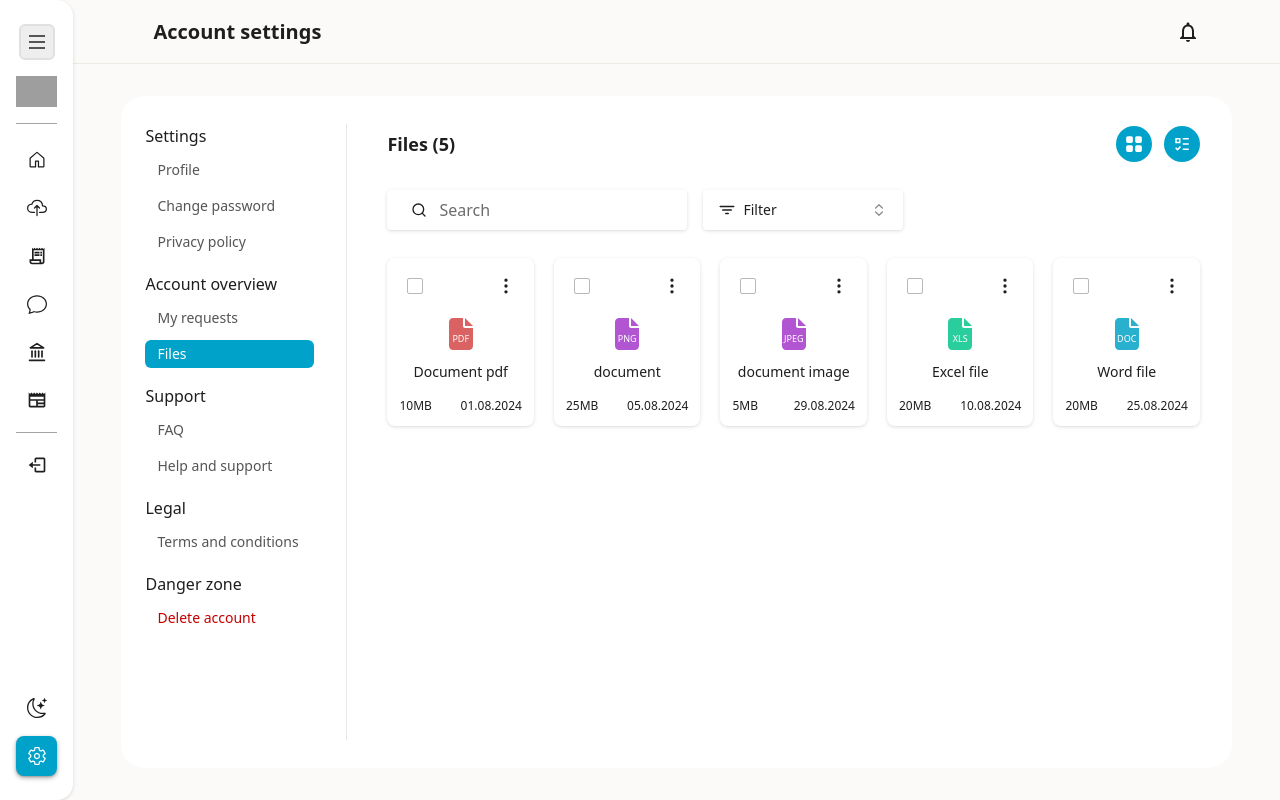
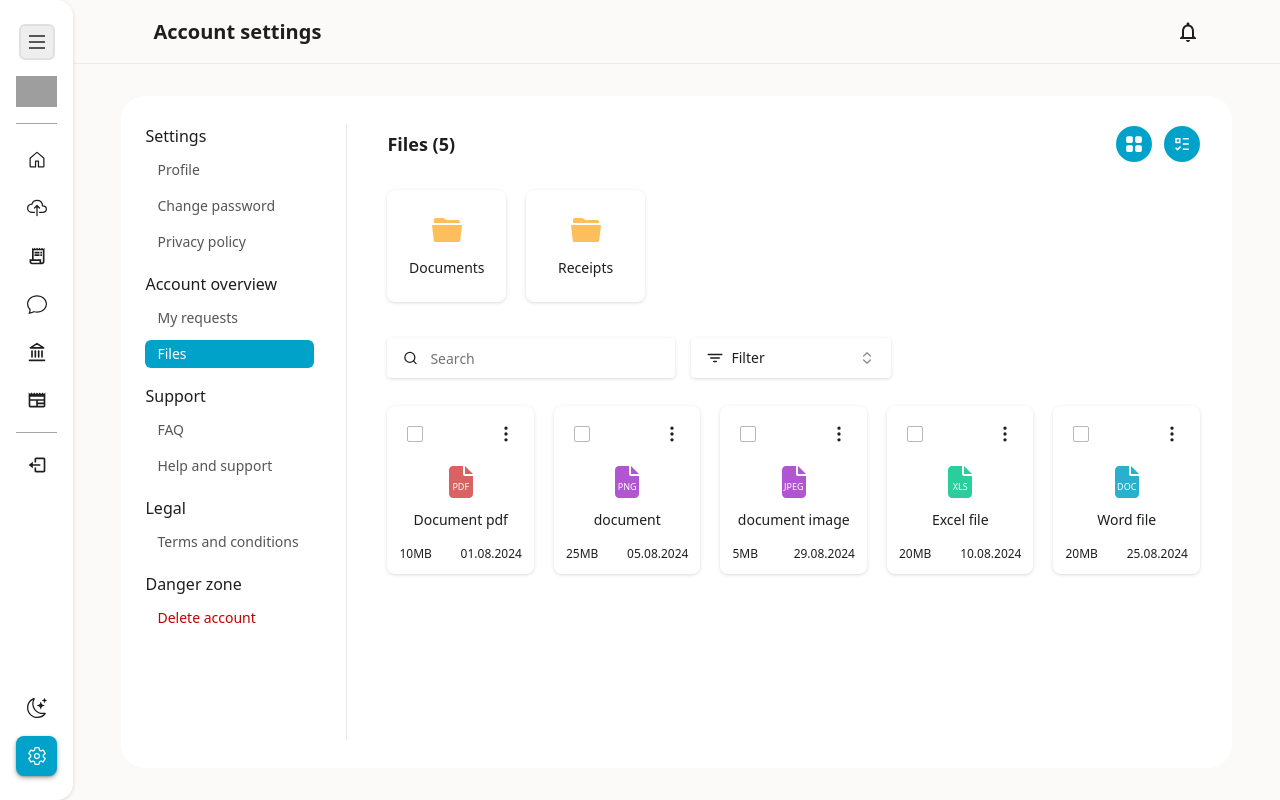
Before and after one commit to Trayshmhirk/tax-return-user-app, a React (Vite) app: page /settings/files in a window 1280 px wide. Built offline with nearby package versions, Linux system fonts and the light colour scheme; grey boxes are pictures that could not be loaded.

Commit message:
Add files folder. other minor ui changes.

```diff
--- a/src/components/common/SearchAndFilter.tsx
+++ b/src/components/common/SearchAndFilter.tsx
@@ -16,6 +16,7 @@ import {
    PopoverContent,
    PopoverTrigger,
 } from "@/components/ui/popover";
+import { Input } from "../ui/input";
 
 const SearchAndFilter = ({
    title,
@@ -31,14 +32,16 @@ const SearchAndFilter = ({
 
    return (
       <div className="w-full flex flex-col md:flex-row md:items-center gap-4">
-         <label className="w-full h-10 flex items-center bg-white dark:bg-gray p-3 pr-5 rounded sm:w-[300px] shadow-md dark:shadow-md-dark">
-            <button className="px-3 cursor-pointer">
-               <Search className="w-4 h-4 dark:text-white" />
-            </button>
-            <input
+         <label
+            htmlFor="search"
+            className="max-w-72 w-full h-10 flex items-center bg-white dark:bg-gray p-3 px-4 rounded sm:w-[300px] shadow-md dark:shadow-md-dark"
+         >
+            <Search className="w-4 h-4 dark:text-white" />
+            <Input
+               id="search"
                type="text"
                placeholder="Search"
-               className="flex-grow bg-transparent border-none placeholder:text-gray dark:placeholder:text-white placeholder:text-opacity-70 dark:placeholder:text-opacity-70 outline-none"
+               className="bg-transparent dark:bg-transparent border-none outline-none"
                onChange={handleSearch}
             />
          </label>
--- a/src/components/files/data-table.tsx
+++ b/src/components/files/data-table.tsx
@@ -69,7 +69,7 @@ export function DataTable<TData, TValue>({
          <div className="flex items-center justify-between gap-2">
             <label
                htmlFor="searchFiles"
-               className="max-w-72 w-full h-10 flex items-center bg-white dark:bg-gray p-3 px-5 rounded sm:w-[300px] shadow-md dark:shadow-md-dark"
+               className="max-w-72 w-full h-10 flex items-center bg-white dark:bg-gray p-3 px-4 rounded sm:w-[300px] shadow-md dark:shadow-md-dark"
             >
                <button className="cursor-pointer">
                   <Search className="w-4 h-4 dark:text-white" />
@@ -93,8 +93,8 @@ export function DataTable<TData, TValue>({
             <DropdownMenu>
                <DropdownMenuTrigger asChild>
                   <Button
-                     variant="outline"
-                     className="dark:bg-gray dark:border-chineseWhite dark:border-opacity-50 gap-2"
+                     variant="ghost"
+                     className="shadow-md dark:shadow-md-dark gap-2"
                   >
                      <Settings2 className="w-4 h-4" />
                      View
--- a/src/components/payment/data-table.tsx
+++ b/src/components/payment/data-table.tsx
@@ -32,7 +32,7 @@ import {
    DropdownMenuSeparator,
    DropdownMenuTrigger,
 } from "@/components/ui/dropdown-menu";
-import { ChevronLeft, ChevronRight, Settings2 } from "lucide-react";
+import { ChevronLeft, ChevronRight, Search, Settings2 } from "lucide-react";
 
 interface DataTableProps<TData, TValue> {
    columns: ColumnDef<TData, TValue>[];
@@ -75,8 +75,16 @@ export function DataTable<TData, TValue>({
    return (
       <div className="flex flex-col gap-4">
          <div className="flex items-center justify-between gap-2">
+            <label
+               htmlFor="searchFiles"
+               className="max-w-72 w-full h-10 flex items-center bg-white dark:bg-gray p-3 px-4 rounded sm:w-[300px] shadow-md dark:shadow-md-dark"
+            >
+               <button className="cursor-pointer">
+                  <Search className="w-4 h-4 dark:text-white" />
+               </button>
+
                <Input
-               placeholder="Filter description..."
+                  placeholder="Search description..."
                   value={
                      (table
                         .getColumn("description")
@@ -87,13 +95,14 @@ export function DataTable<TData, TValue>({
                         .getColumn("description")
                         ?.setFilterValue(event.target.value)
                   }
-               className="max-w-xs px-4 dark:bg-gray dark:border-chineseWhite dark:border-opacity-50"
+                  className="bg-transparent dark:bg-transparent border-none outline-none"
                />
+            </label>
             <DropdownMenu>
                <DropdownMenuTrigger asChild>
                   <Button
-                     variant="outline"
-                     className="dark:bg-gray dark:border-chineseWhite dark:border-opacity-50 gap-2"
+                     variant="ghost"
+                     className="shadow-md dark:shadow-md-dark gap-2"
                   >
                      <Settings2 className="w-4 h-4" />
                      View
--- a/src/pages/settings/Files.tsx
+++ b/src/pages/settings/Files.tsx
@@ -1,7 +1,8 @@
 import { useEffect, useState } from "react";
-import { DocumentsPropTypes } from "@/types/AllTypes";
+import { DocumentsPropTypes, ReceiptsPropTypes } from "@/types/AllTypes";
 import { BsFillGridFill } from "react-icons/bs";
 import { RiListCheck3 } from "react-icons/ri";
+import { IoFolderOpenSharp } from "react-icons/io5";
 import { ClipLoader } from "react-spinners";
 import { columns } from "../../components/files/columns";
 import { DataTable } from "@/components/files/data-table";
@@ -54,6 +55,43 @@ async function fetchDocumentsForCard(): Promise<DocumentsPropTypes[]> {
    ];
 }
 
+async function fetchReceipts(): Promise<ReceiptsPropTypes[]> {
+   return [
+      {
+         id: "retdb2137",
+         title: "receipt",
+         owner_info: {
+            fullname: "Micheal",
+         },
+         date: "08/07/2024",
+      },
+      {
+         id: "retug7457",
+         title: "receipt",
+         owner_info: {
+            fullname: "Micheal",
+         },
+         date: "06/07/2024",
+      },
+      {
+         id: "rettg4567",
+         title: "receipt",
+         owner_info: {
+            fullname: "Micheal",
+         },
+         date: "12/02/1999",
+      },
+      {
+         id: "rettg4567",
+         title: "receipt",
+         owner_info: {
+            fullname: "Micheal",
+         },
+         date: "12/02/1999",
+      },
+   ];
+}
+
 const Files = () => {
    const [data, setData] = useState<DocumentsPropTypes[]>([]);
    const [loading, setLoading] = useState(false);
@@ -69,6 +107,8 @@ const Files = () => {
 
          setTimeout(async () => {
             const documents = await fetchDocumentsForCard(); // Fetch the data
+            const receipts = await fetchReceipts();
+            receipts;
             setData(documents);
             setLoading(false);
          }, 300);
@@ -136,6 +176,21 @@ const Files = () => {
             </div>
          </div>
 
+         <div className="grid grid-cols-1 xs:grid-cols-2 md:grid-cols-3 lg:grid-cols-4 xl:grid-cols-6 gap-5 pb-2">
+            <div className="w-full flex flex-col gap-4 bg-white dark:bg-gray p-6 rounded-lg cursor-pointer shadow-md dark:shadow-md-dark hover-shadow-body">
+               <div className="flex flex-col items-center text-center gap-3">
+                  <IoFolderOpenSharp className="w-8 h-8 text-[#FDBF5E]" />
+                  <h6 className="font-medium text-sm">Documents</h6>
+               </div>
+            </div>
+            <div className="w-full flex flex-col gap-4 bg-white dark:bg-gray p-6 rounded-lg cursor-pointer shadow-md dark:shadow-md-dark hover-shadow-body">
+               <div className="flex flex-col items-center text-center gap-3">
+                  <IoFolderOpenSharp className="w-8 h-8 text-[#FDBF5E]" />
+                  <h6 className="font-medium text-sm">Receipts</h6>
+               </div>
+            </div>
+         </div>
+
          <div className="flex flex-col">
             {isList && (
                <div className="">
```
Lines whose indentation alone changed are shown as unchanged.
